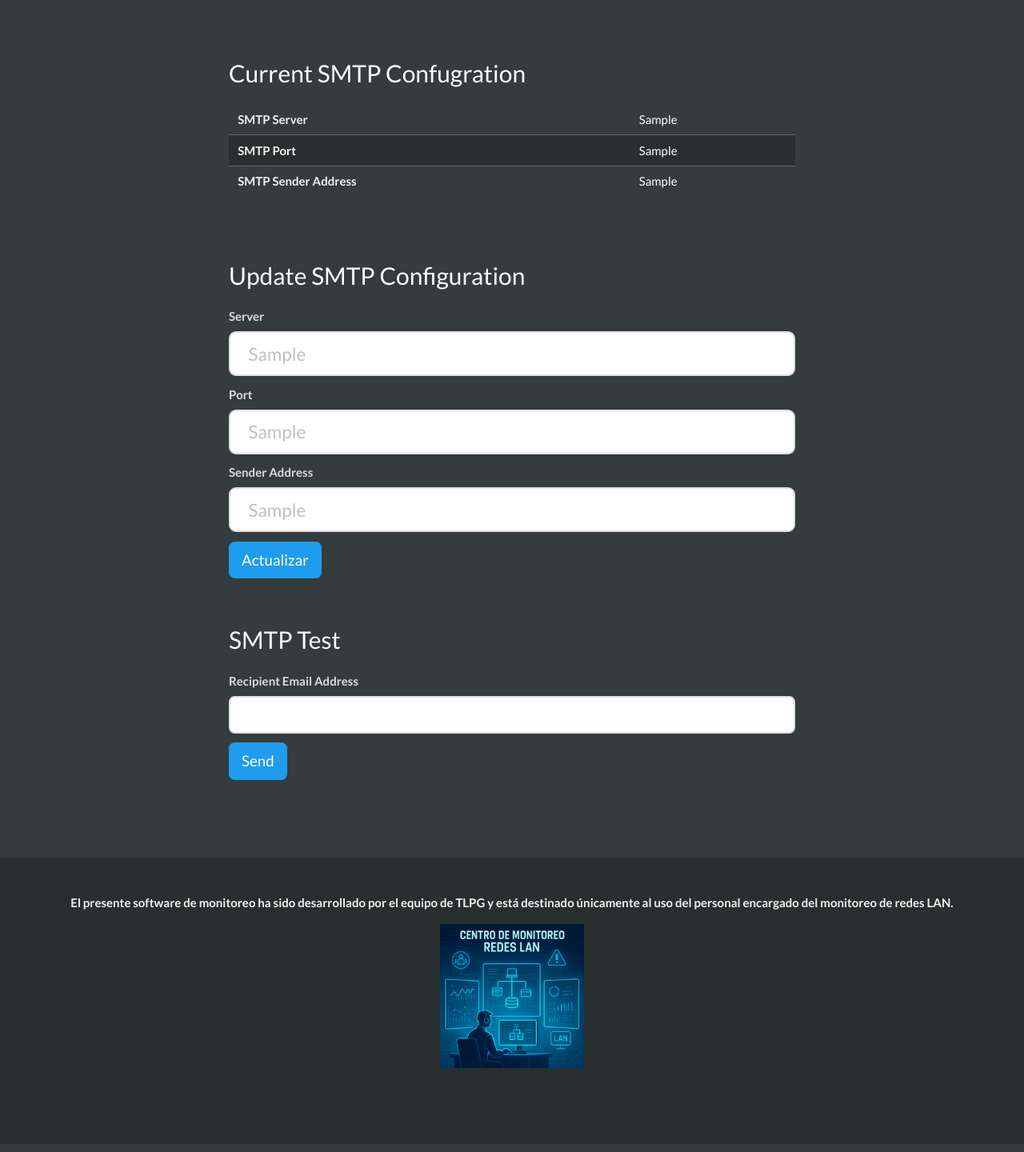
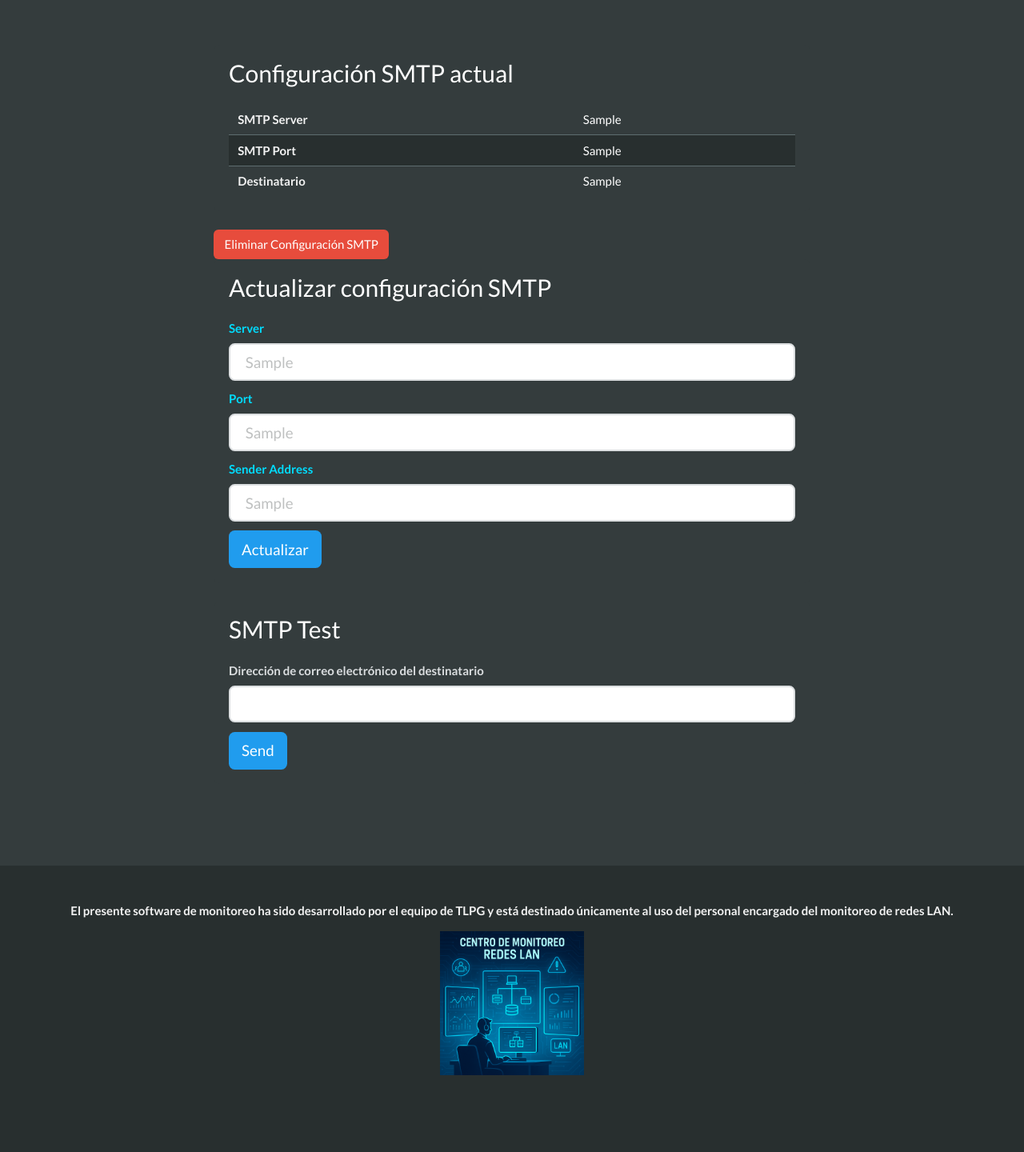
Before and after one commit to Monitore1209/MONITOREO-TLPG, a Flask app: template ipmon/templates/smtpConfig.html in a window 1280 px wide. Shown: the part 80-1520 px from the top of the page at 80% size. Run offline with Flask 2, Linux system fonts and the light colour scheme; tables that the repository leaves empty hold one stand-in row (values such as "Sample post"); the template is opened without the code that fills it: values that come from a table or form of the project are taken from there, most other values are stand-ins (such as "Sample title", 1, 10 or a date in 2020); some libraries are stand-ins or nearby versions.

Commit message:
Update smtpConfig.html
Configuración SMTP

```diff
--- a/ipmon/templates/smtpConfig.html
+++ b/ipmon/templates/smtpConfig.html
@@ -2,10 +2,10 @@
 
 {% block content %}
 
-<!-- Update SMTP Form -->
+<!-- Actualizar SMTP  -->
 <div class="column is-8 is-offset-2">
-    <div class="box">
-        <p class="title">Current SMTP Confugration</p>
+    <div id="smtp-current" class="box">
+        <p class="title">Configuración SMTP actual</p>
         {% if smtp['smtp_server'] %}
         <table class="table is-striped">
             <tr>
@@ -16,38 +16,57 @@
                 <th>SMTP Port</th>
             <td>{{ smtp['smtp_port'] }}</td>
             <tr>
-                <th>SMTP Sender Address</th>
+                <th>Destinatario</th>
                 <td>{{ smtp['smtp_sender'] }}</td>
             </tr>
         </table>
         {% else %}
-        <p>SMTP not configured</p>
+        <p>SMTP no configurado</p>
         {% endif %}
-        <form method="POST" action="{{ url_for('smtp.configure_smtp') }}" novalidate></form>
     </div>
+     <form method="POST" action="{{ url_for('smtp.configure_smtp') }}" onsubmit="return confirm('¿Seguro que desea eliminar la configuración SMTP?');">
+            {{ form.hidden_tag() }}
+            <input type="hidden" name="action" value="delete">
+            <button type="submit" class="button is-danger">Eliminar Configuración SMTP</button>
+    </form>
+
 
     <div class="box">
-        <p class="title">Update SMTP Configuration</p>
+        <p class="title">Actualizar configuración SMTP</p>
         <form method="POST" action="{{ url_for('smtp.configure_smtp') }}" novalidate>
             {{ form.hidden_tag() }}
             <div class="field">
                 <div class="control">
-                    {{ form.server.label(class_="label") }}
-                    {{ form.server(class_="input is-large", id="smtp-server") }}
+                    {{ form.server.label(class_="label", style="color: #00ddff;") }}
+                    {{ form.server(class_="input is-medium", id="smtp-server") }}
                 </div>
             </div>
 
             <div class="field">
                 <div class="control">
-                    {{ form.port.label(class_="label") }}
-                    {{ form.port(class_="input is-large", id="smtp-port") }}
+                    {{ form.port.label(class_="label", style="color: #00ddff;") }}
+                    {{ form.port(class_="input is-medium", id="smtp-port") }}
                 </div>
             </div>
 
             <div class="field">
                 <div class="control">
-                    {{ form.sender.label(class_="label") }}
-                    {{ form.sender(class_="input is-large", id="smtp-sender") }}
+                    {{ form.sender.label(class_="label", style="color: #00ddff;") }}
+                    {{ form.sender(class_="input is-medium", id="smtp-sender") }}
+                </div>
+            </div>
+
+            <div class="field">
+                <div class="control">
+                    {{ form.user.label(class_="label", style="color: #00ddff;") }}
+                    {{ form.user(class_="input is-medium", id="smtp-user") }}
+                </div>
+            </div>
+
+            <div class="field">
+                <div class="control">
+                    {{ form.password.label(class_="label", style="color: #00ddff;") }}
+                    {{ form.password(class_="input is-medium", id="smtp-password") }}
                 </div>
             </div>
 
@@ -61,7 +80,7 @@
         <p class="title">SMTP Test</p>
         <form method="POST" action="{{ url_for('smtp.smtp_test') }}" onsubmit="showLoader();">
             <div class="field">
-                    <label class="label">Recipient Email Address</label>
+                <label class="label">Dirección de correo electrónico del destinatario</label>
                 <div class="control">
                     <input class="input is-medium" type="email" name="recipient" required>
                 </div>
@@ -70,16 +89,14 @@
                 {% if smtp['smtp_server'] and smtp['smtp_port'] and smtp['smtp_sender'] %}
                 <button class="button is-block is-info is-medium">Send</button>
                 {% else %}
-                    <button class="button is-block is-info is-medium" disabled>Send</button>
+                <button class="button is-block is-info is-medium" disabled>Enviar</button>
                 {% endif %}
             </div>
         </form>
     </div>
-</div>
 
-<!-- Test SMTP -->
+<!-- Probar SMTP -->
 <div class="column is-6 is-offset-3">
-
 </div>
 
 {% if smtp['smtp_server'] %}
@@ -89,6 +106,8 @@
         $("#smtp-server").attr("placeholder", "{{ smtp['smtp_server'] }}")
         $("#smtp-port").attr("placeholder", "{{ smtp['smtp_port'] }}")
         $("#smtp-sender").attr("placeholder", "{{ smtp['smtp_sender'] }}")
+        $("#smtp-user").attr("placeholder", "{{ smtp['smtp_user'] }}")
+        $("#smtp-password").attr("placeholder", "{{ smtp['smtp_password'] }}")
     })
 </script>
 {% endif %}
```
Lines whose indentation alone changed are shown as unchanged.
